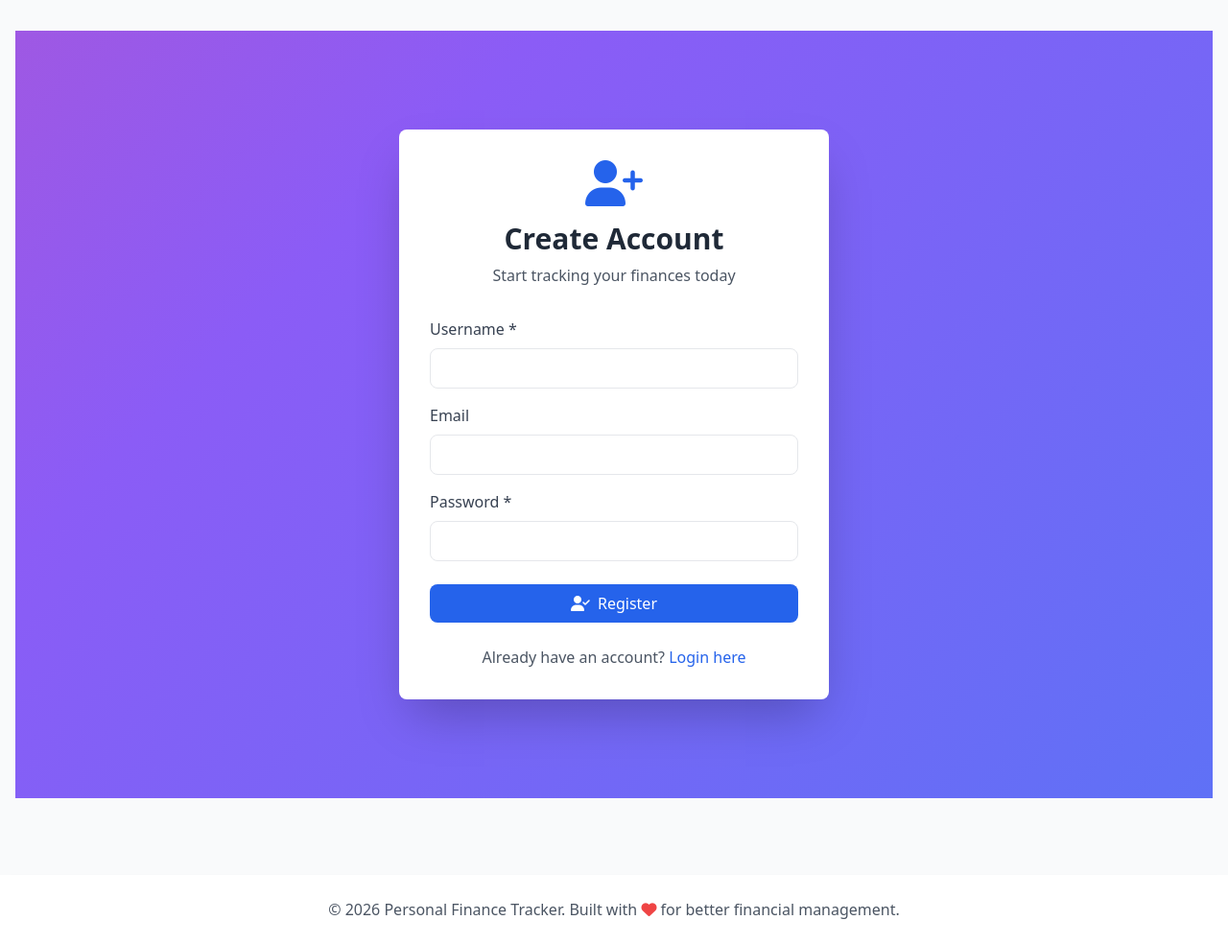
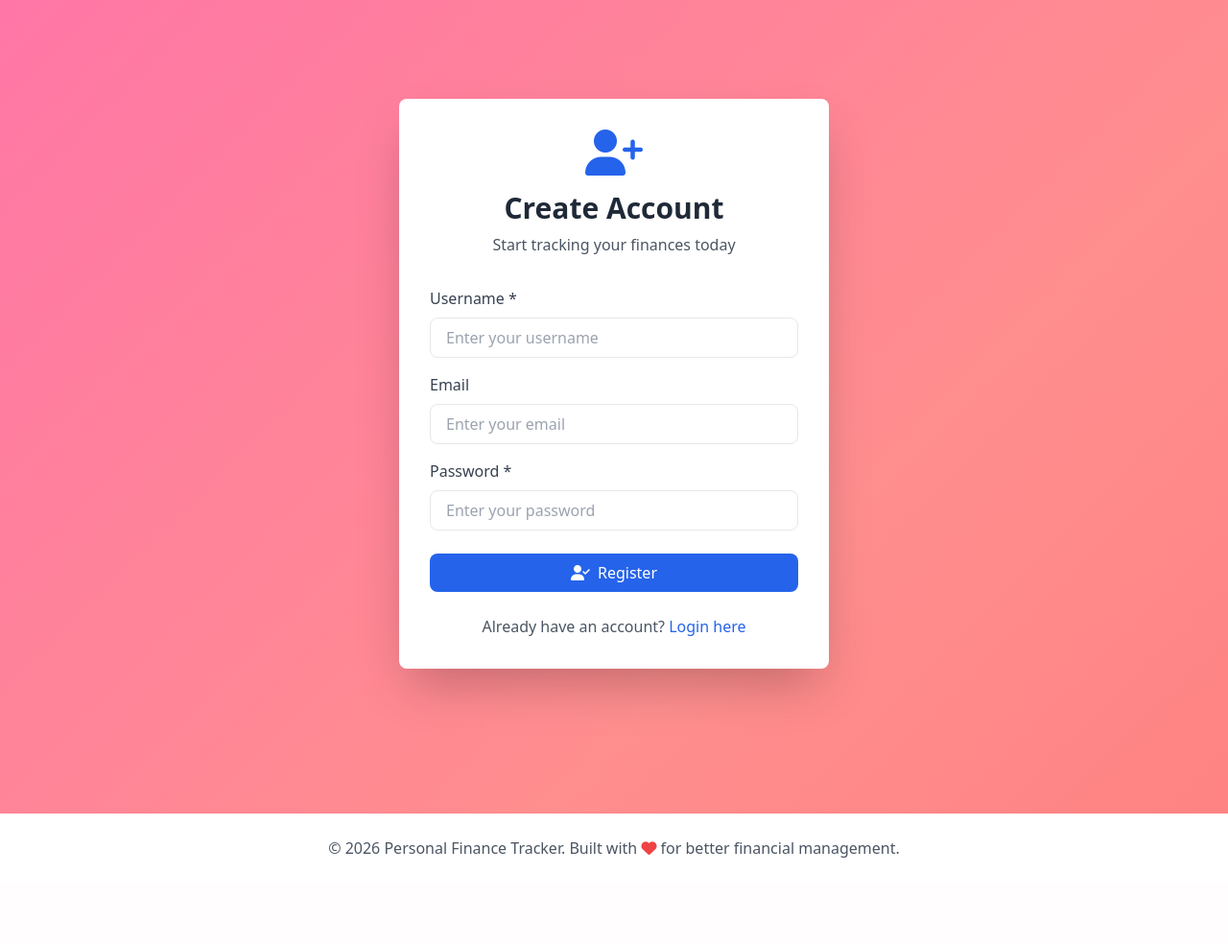
Before and after one commit to osuntoyinbogbenga/finance-app, a Flask app: page /register in a window 1280 px wide. Shown: the whole page at 96% size. After the commit the page ends 894 px from the top, so only its background shows below. Run offline with Flask 3, Linux system fonts and the light colour scheme; some libraries are stand-ins or nearby versions.

Commit message:
Fix: Full-screen gradient background for login and register pages

```diff
--- a/finance-tracker/templates/register.html
+++ b/finance-tracker/templates/register.html
@@ -1,39 +1,59 @@
 {% extends "base.html" %}
 
 {% block content %}
-<div class="min-h-screen flex items-center justify-center gradient-bg">
+<style>
+    /* Override the base body background for register page only */
+    body {
+        background: linear-gradient(-45deg, #FF6B6B, #FF8E8E, #FF69B4, #DA70D6, #BA55D3);
+        background-size: 400% 400%;
+        animation: gradientShift 15s ease infinite;
+        min-height: 100vh;
+    }
+
+    @keyframes gradientShift {
+        0% { background-position: 0% 50%; }
+        50% { background-position: 100% 50%; }
+        100% { background-position: 0% 50%; }
+    }
+
+    /* Remove default padding from main to allow full-screen layout */
+    main {
+        padding: 0 !important;
+        max-width: none !important;
+    }
+</style>
+
+<div class="min-h-screen flex items-center justify-center px-4">
     <div class="max-w-md w-full bg-white rounded-lg shadow-2xl p-8 fade-in">
         <div class="text-center mb-8">
             <i class="fas fa-user-plus text-5xl text-blue-600 mb-4 icon-bounce"></i>
             <h2 class="text-3xl font-bold text-gray-800">Create Account</h2>
             <p class="text-gray-600 mt-2">Start tracking your finances today</p>
         </div>
-
         <form method="POST">
             <div class="mb-4">
                 <label class="block text-gray-700 mb-2">Username *</label>
                 <input type="text" name="username" required
-                       class="form-input w-full px-4 py-2 border rounded-lg focus:outline-none focus:ring-2 focus:ring-blue-500">
+                       class="form-input w-full px-4 py-2 border rounded-lg focus:outline-none focus:ring-2 focus:ring-blue-500"
+                       placeholder="Enter your username">
             </div>
-
             <div class="mb-4">
                 <label class="block text-gray-700 mb-2">Email</label>
                 <input type="email" name="email"
-                       class="form-input w-full px-4 py-2 border rounded-lg focus:outline-none focus:ring-2 focus:ring-blue-500">
+                       class="form-input w-full px-4 py-2 border rounded-lg focus:outline-none focus:ring-2 focus:ring-blue-500"
+                       placeholder="Enter your email">
             </div>
-
             <div class="mb-6">
                 <label class="block text-gray-700 mb-2">Password *</label>
                 <input type="password" name="password" required
-                       class="form-input w-full px-4 py-2 border rounded-lg focus:outline-none focus:ring-2 focus:ring-blue-500">
+                       class="form-input w-full px-4 py-2 border rounded-lg focus:outline-none focus:ring-2 focus:ring-blue-500"
+                       placeholder="Enter your password">
             </div>
-
             <button type="submit"
                     class="btn-primary w-full bg-blue-600 text-white py-2 rounded-lg hover:bg-blue-700 transition">
                 <i class="fas fa-user-check mr-2"></i>Register
             </button>
         </form>
-
         <div class="mt-6 text-center">
             <p class="text-gray-600">
                 Already have an account?
```
Also changed, not shown: finance-tracker/templates/login.html (+23 -5 lines).
